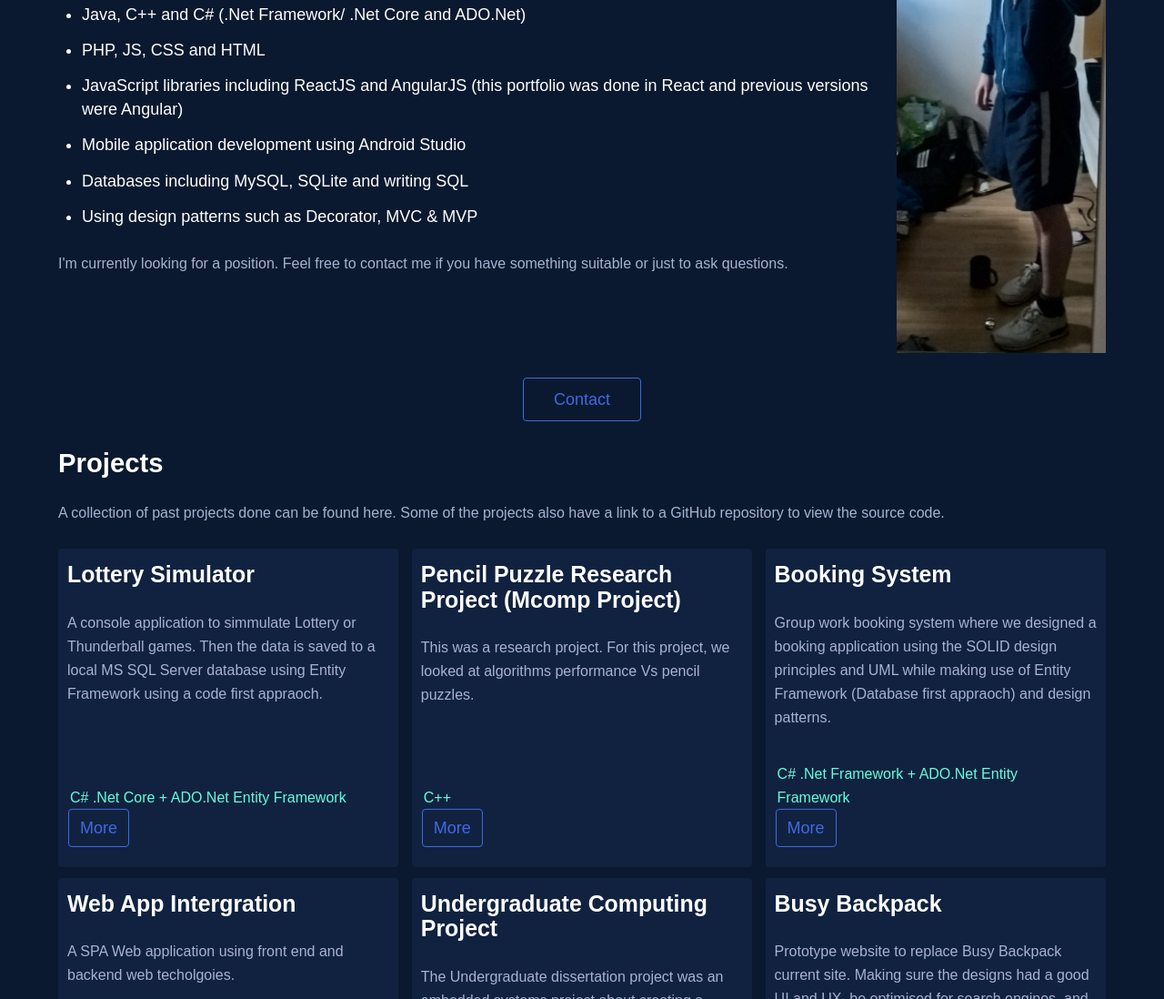
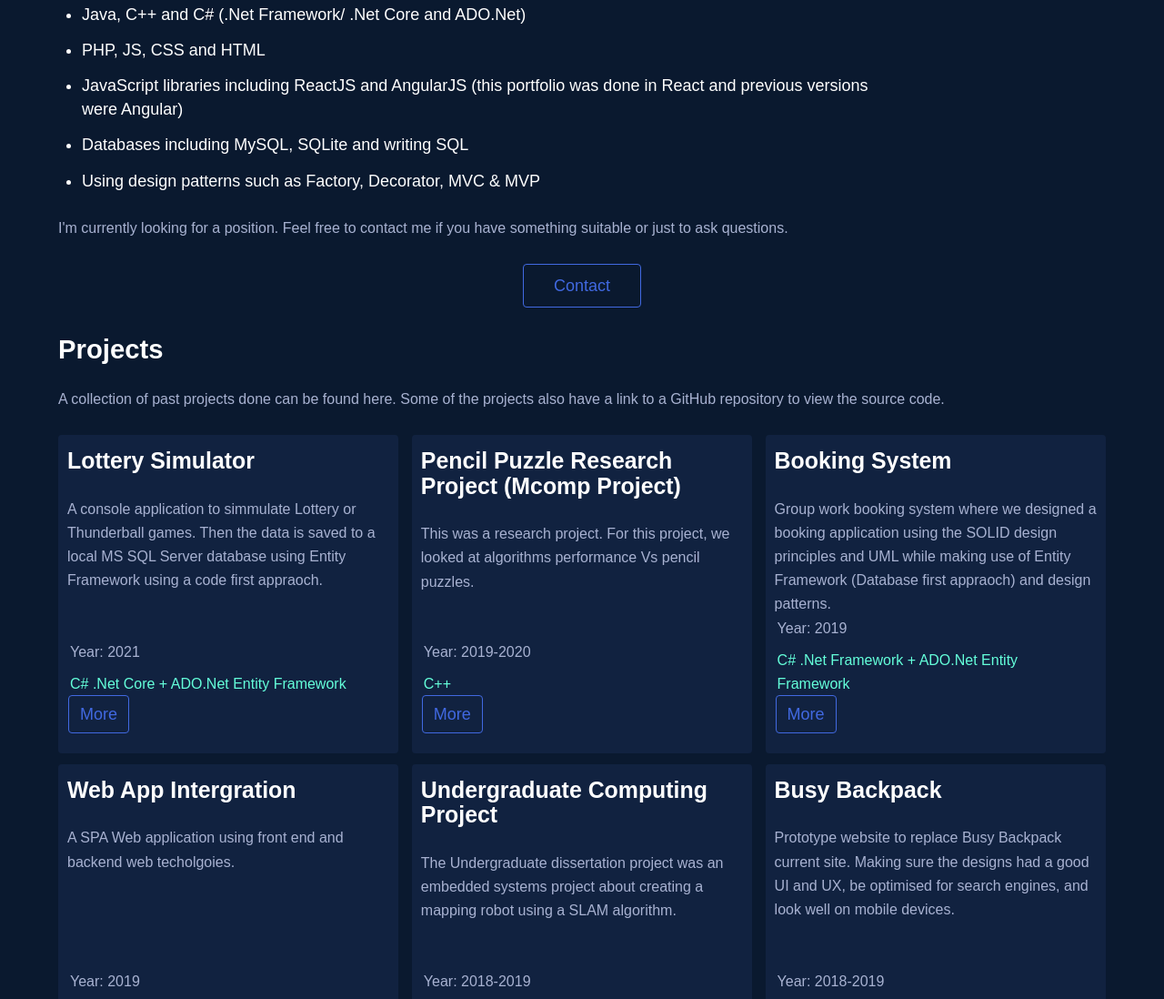
Before and after one commit to Chris0698/Chris0698.github.io, a Gatsby site: page / in a window 1280 px wide. Shown: the part 487-1585 px from the top of the page at 91% size. Built offline with nearby package versions, Linux system fonts and the light colour scheme; Gatsby itself is replaced by a stand-in of ours.

Commit message:
Small changes to about

```diff
--- a/src/components/sections/about.js
+++ b/src/components/sections/about.js
@@ -7,9 +7,8 @@ const skills = [
     "Java, C++ and C# (.Net Framework/ .Net Core and ADO.Net)",
     "PHP, JS, CSS and HTML",
     "JavaScript libraries including ReactJS and AngularJS (this portfolio was done in React and previous versions were Angular)",
-    "Mobile application development using Android Studio",
     "Databases including MySQL, SQLite and writing SQL",
-    "Using design patterns such as Decorator, MVC & MVP"
+    "Using design patterns such as Factory, Decorator, MVC & MVP"
 ];
 
 const designPatterns = [
@@ -56,7 +55,7 @@ const About = function (){
         </div>
 
         {/* change this */}
-        <img src={me} alt="Me" id="aboutFigure"/>
+        {/* <img src={me} alt="Me" id="aboutFigure"/> */}
       </div>
       <Link to="#contact" id="about-contact-button">Contact</Link>
     </section>
--- a/src/components/sections/projects.js
+++ b/src/components/sections/projects.js
@@ -34,7 +34,7 @@ const Project = function() {
                   <p>{description}</p>
                 </div>
                 <div className="cardExtraInfo">
-                  {/* <p>Year: {year}</p> */}
+                  <p>Year: {year}</p>
                   <p className="cardLanguage">{tech}</p>
                   <Link to={url} className="projectCardButton">More</Link>
                 </div>
```
